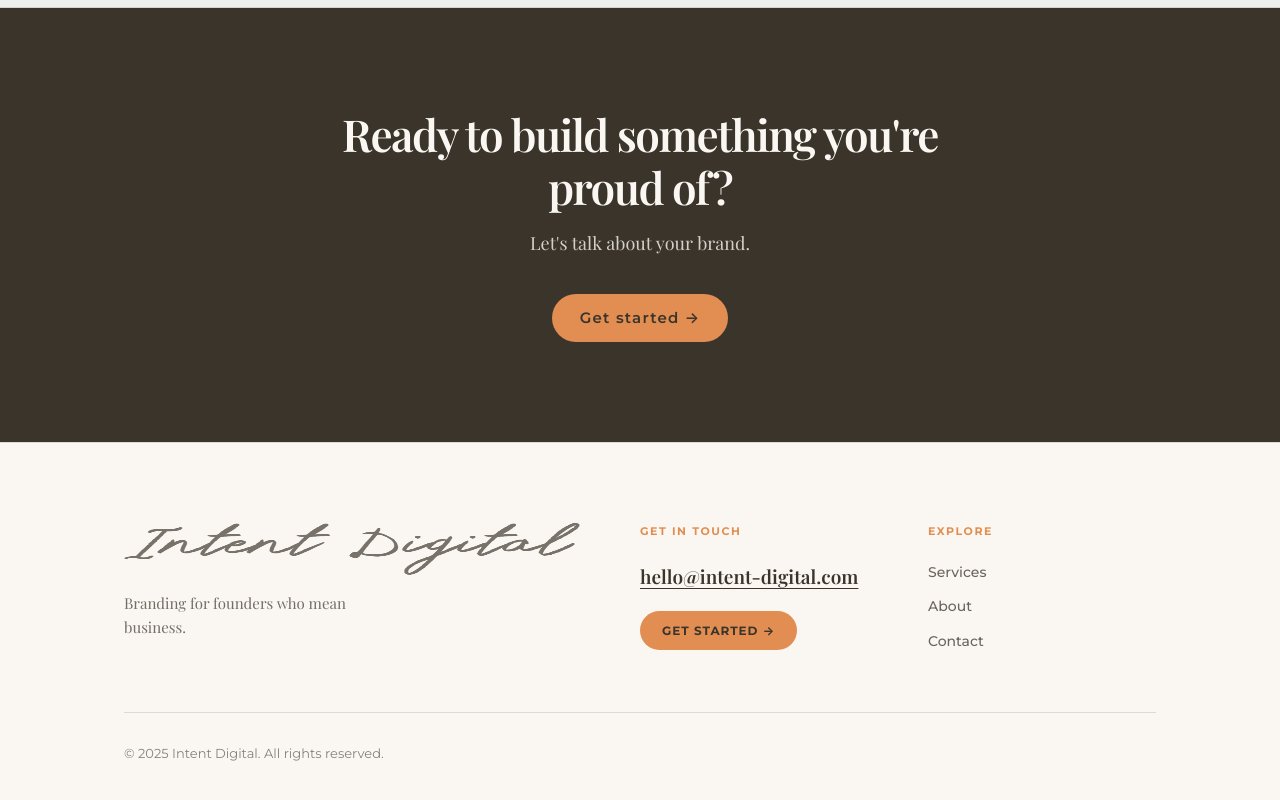
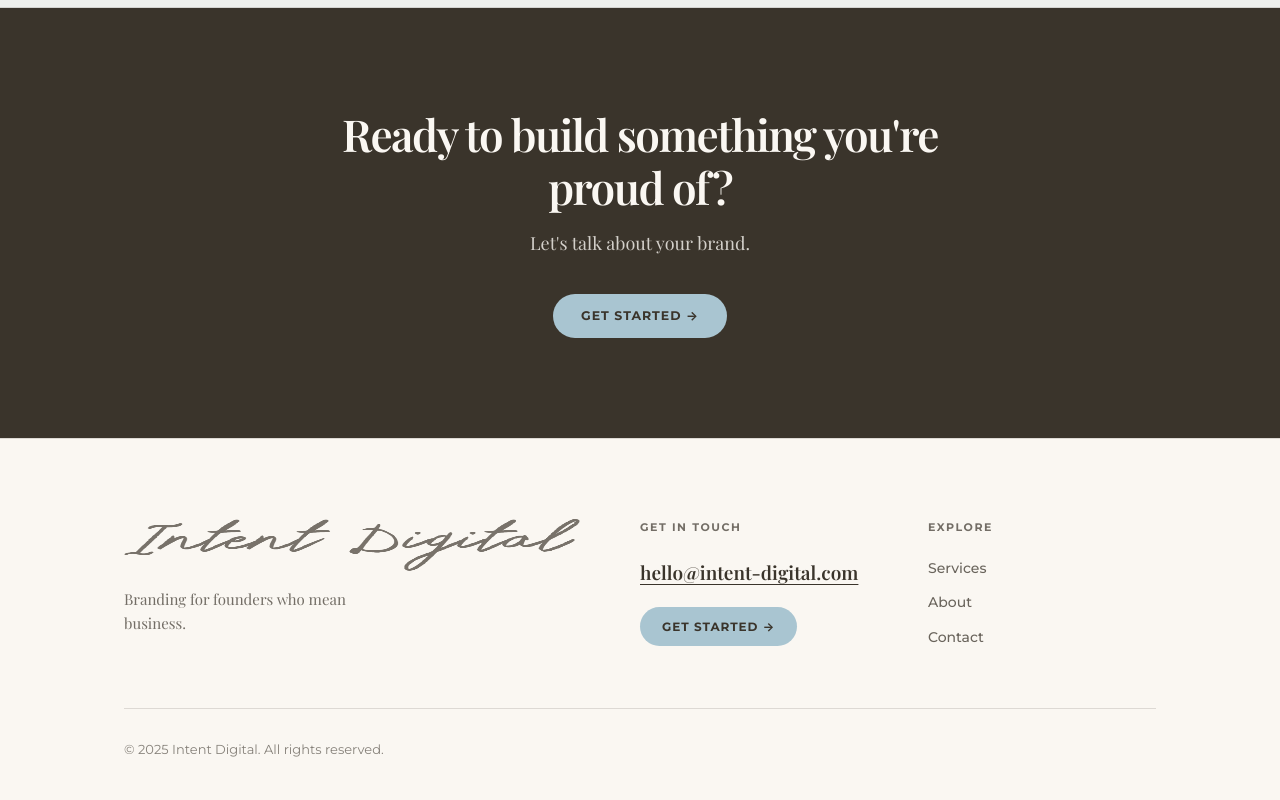
Before and after one commit to milanese88/intent-digital, a React (Vite) app: page / in a window 1280 px wide. Shown: the part 4391-5191 px from the top of the page. Built offline with nearby package versions, Linux system fonts and the light colour scheme; a web font is replaced by a local one.

Commit message:
Update home.css

```diff
--- a/src/styles/home.css
+++ b/src/styles/home.css
@@ -838,13 +838,23 @@
 }
 
 .btn-cta-banner {
-  background-color: var(--terracotta);
+  background-color: var(--dusty-blue);
   color: var(--espresso);
+  font-family: var(--font-sans);
+  font-size: 12.5px;
+  font-weight: 700;
+  letter-spacing: 0.08em;
+  text-transform: uppercase;
+  padding: 12px 28px;
+  border-radius: 999px;
+  transition: var(--transition-smooth);
 }
 
 .btn-cta-banner:hover {
-  background-color: var(--terracotta-hover);
+  background-color: var(--dusty-blue-80);
   color: var(--espresso);
+  transform: translateY(-2px);
+  box-shadow: 0 8px 24px rgba(169, 197, 209, 0.45);
 }
 
 /* Footer Section (Cream background, Espresso text) */
@@ -910,7 +920,8 @@
   font-size: 11px;
   font-weight: 700;
   letter-spacing: 0.14em;
-  color: var(--terracotta); /* Footer label overline in terracotta */
+  color: var(--espresso); /* Footer label overline in espresso brown */
+  opacity: 0.7;
   margin-bottom: 20px;
   text-transform: uppercase;
 }
@@ -937,7 +948,7 @@
 }
 
 .btn-footer-cta {
-  background-color: var(--terracotta);
+  background-color: var(--dusty-blue);
   color: var(--espresso);
   font-family: var(--font-sans);
   font-size: 12px;
@@ -946,10 +957,13 @@
   text-transform: uppercase;
   padding: 10px 22px;
   border-radius: 999px;
+  transition: var(--transition-smooth);
 }
 
 .btn-footer-cta:hover {
-  background-color: var(--terracotta-hover);
+  background-color: var(--dusty-blue-80);
+  transform: translateY(-2px);
+  box-shadow: 0 6px 18px rgba(169, 197, 209, 0.45);
 }
 
 .footer-nav {
```
